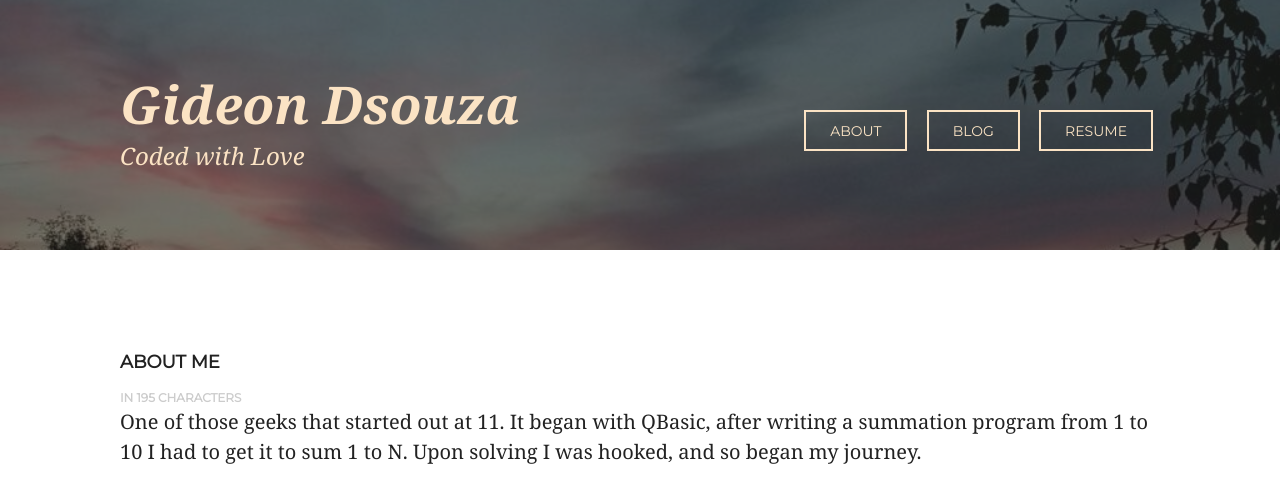
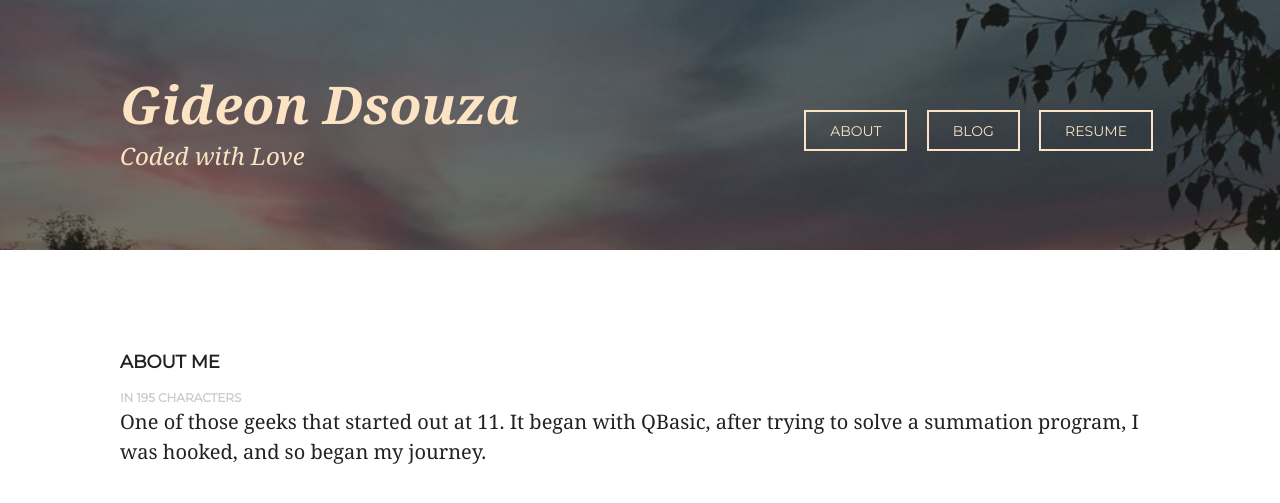
Before and after one commit to gideondsouza/gideondsouza, a Jekyll site: the page built from about/index.html, in a window 1280 px wide, cut to the strip 0-537 px from the top of the page. Shown: the top 503 px of the strip. Built offline with Jekyll 4.4.1, drawn with Linux system fonts in a browser that asks for light colours; some web fonts are replaced.

Commit message:
Fixed About page. Added Post: 'The big migration to jekyll.'

```diff
--- a/about/index.html
+++ b/about/index.html
@@ -14,8 +14,8 @@ overview: true
                 <h3 class="section-title">About Me</h3>
             </header>
             <span class="section-subtitle">In 195 characters</a></span>
-One of those geeks that started out at 11. It began with QBasic, after writing a
-summation program from 1 to 10 I had to get it to sum 1 to N. Upon solving I was hooked, and so began my journey.
+One of those geeks that started out at 11. It began with QBasic, after trying to solve a
+summation program, I was hooked, and so began my journey.
             <p>
             </p>
 
```
Also changed, not shown: _posts/2016-05-21-the-big-migration-to-jekyll.markdown (added, +25 -0 lines).
